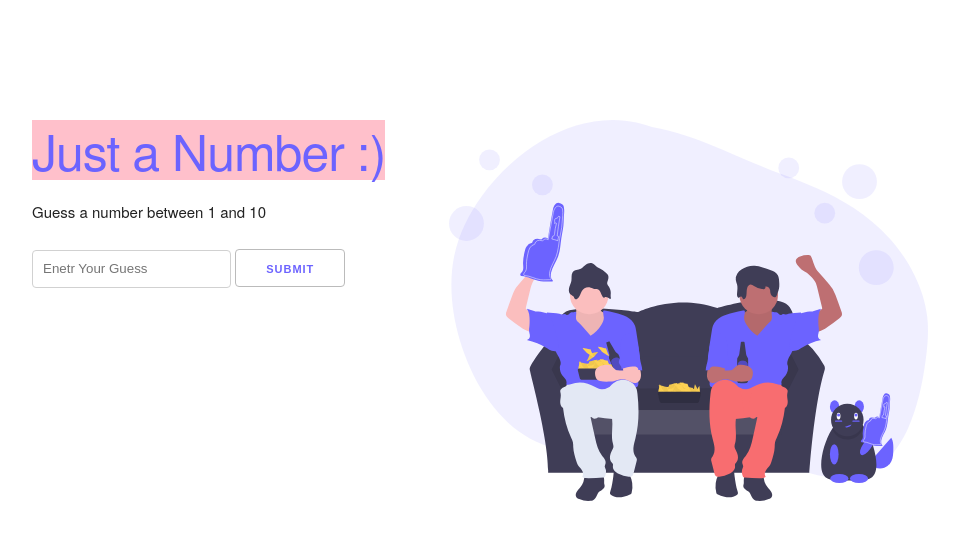
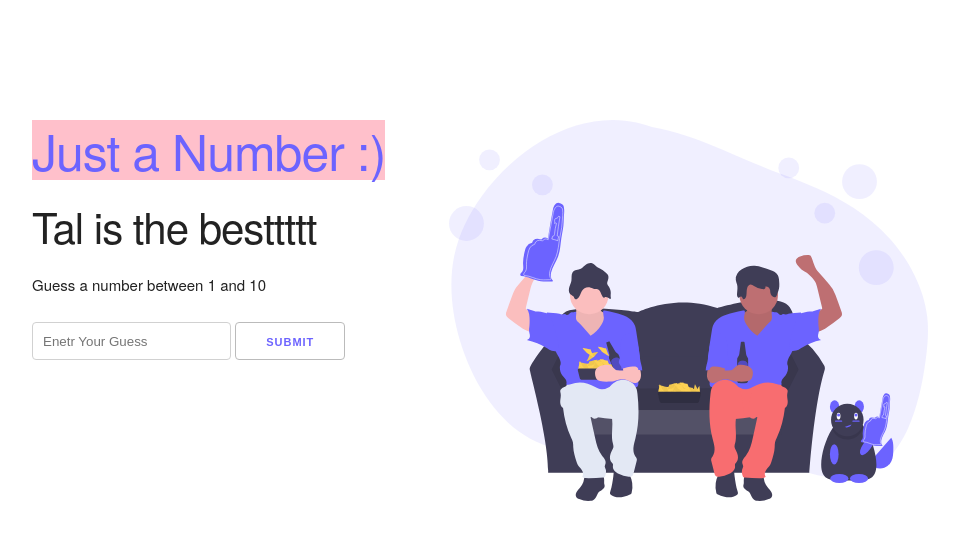
Before and after one commit to guykadosh/NumberGusser, a plain HTML site: page index.html in a window 1280 px wide. Shown: the whole page, without its empty margins (128-1087 px from the left). Drawn offline with nearby package versions, Linux system fonts and the light colour scheme.

Commit message:
h2 added

```diff
--- a/index.html
+++ b/index.html
@@ -17,6 +17,7 @@
         <div class="container">
             <div>
                 <h1>Just a Number :)</h1>
+                <h2>Tal is the besttttt</h2>
                 <div class="game">
                     <p>Guess a number between <span class="min-num"></span> and <span class="max-num"></span></p>
                     <input type="number" class="guess-input" placeholder="Enetr Your Guess">
```
